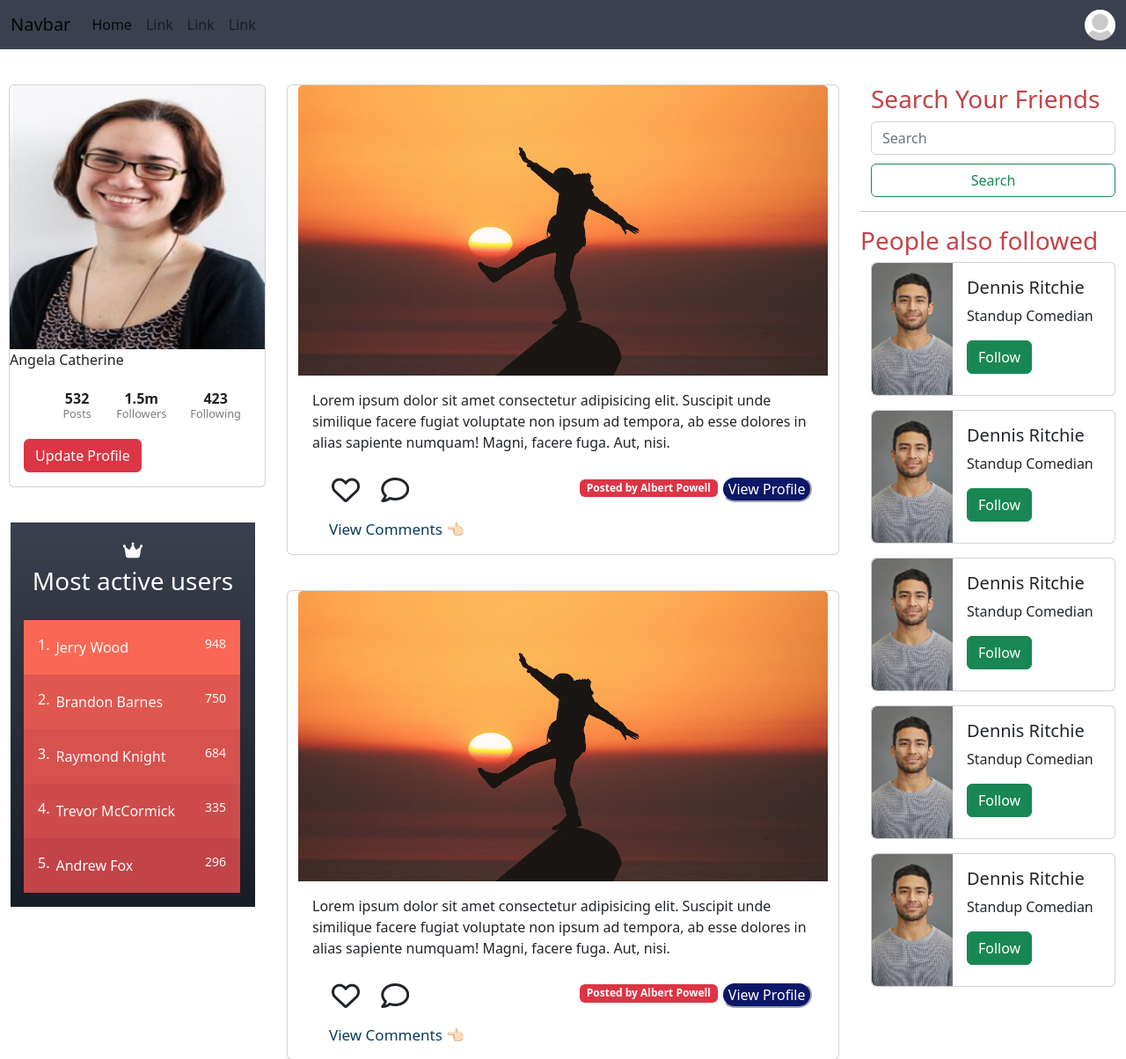
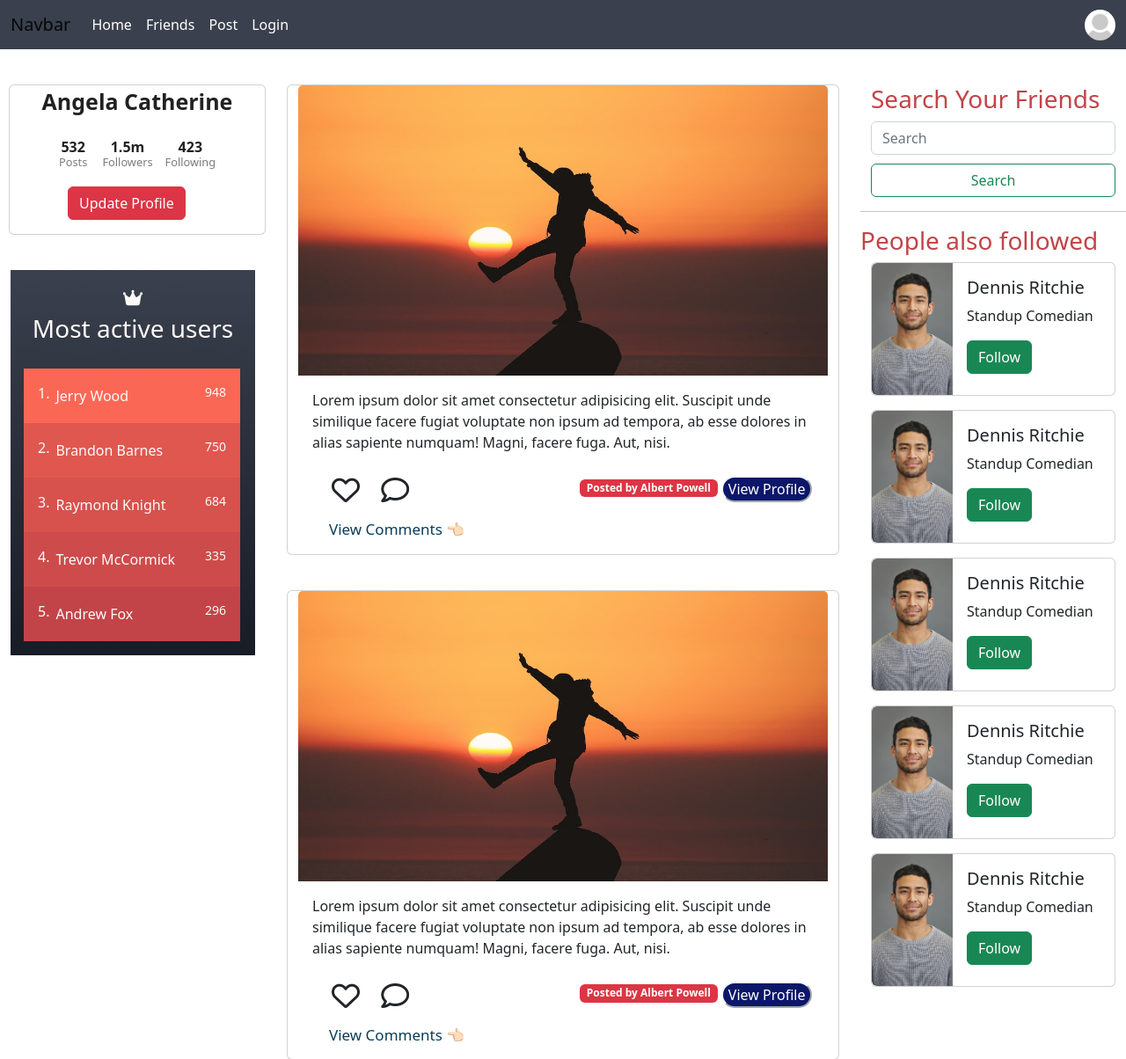
Before and after one commit to pkini2002/Social-media-web-app, a Django app: page / in a window 1280 px wide. Shown: the top 1204 px of the page at 88% size. Run offline with Django 4.2, Linux system fonts and the light colour scheme.

Commit message:
ui changes of home page

```diff
--- a/socials/base/templates/base/home.html
+++ b/socials/base/templates/base/home.html
@@ -13,31 +13,33 @@
 {% block content %}
 <div class="row">
     <div class="col">
-      <div class="card" style="margin-left:10px; margin-top: 40px;">
-        <img src="{% static 'images/friends/img-2.jpg' %}" class="card-img-top" alt="..." style="height:300px;">
-        <div class="card-title section-heading">Angela Catherine</div>
+
+      <div class="card profile-card" style="margin-left:10px; margin-top: 40px;">
+        <!-- <img src="{% static 'images/friends/img-2.jpg' %}" class="card-img-top profile-img" alt="..." style="height:300px;"> -->
+        <div class="card-title section-heading" style=" font-weight: bold;font-size: 25px;  color: #212121;text-align: center;margin-bottom: var(--bs-card-title-spacer-y);">Angela Catherine</div>
         <div class="card-body">
           <ul class="status">
-            <li>
-              <span class="status-value" style="overflow-y:hidden;">532</span>
-              <span class="status-text" style="overflow-y:hidden;">Posts</span>
+            <li class="group">
+              <span class="status-value">532</span>
+              <span class="status-text">Posts</span>
             </li>
 
-            <li>
-              <span class="status-value" style="overflow-y:hidden;">1.5m</span>
-              <span class="status-text" style="overflow-y:hidden;">Followers</span>
+            <li class="group">
+              <span class="status-value">1.5m</span>
+              <span class="status-text">Followers</span>
             </li>
 
-            <li>
-              <span class="status-value" style="overflow-y:hidden;">423</span>
-              <span class="status-text" style="overflow-y:hidden;">Following</span>
+            <li class="group last">
+              <span class="status-value">423</span>
+              <span class="status-text">Following</span>
             </li>
           </ul>
-          <button class="btn btn-danger" style="justify-content:center;text-align:center;">Update Profile</button>
+          <button class="btn btn-danger">Update Profile</button>
         </div>
       </div>
 
 
+      <!-- Leaderboard -->
         <div class="container con">
             <div class="leaderboard">
                 <div class="head">
@@ -71,6 +73,7 @@
             </div>
         </div>
       </div>
+
 
 <div class="col-6">
 <div class="card post-item container">
--- a/socials/base/urls.py
+++ b/socials/base/urls.py
@@ -11,4 +11,5 @@ urlpatterns = [
     path('signup/', views.signup,name='signup'),
     path('friends/', views.friends,name='friends'),
     path('profile/', views.profile,name='profile'),
+    path('post/', views.post,name='post'),
 ]+ static(settings.MEDIA_URL, document_root=settings.MEDIA_ROOT)
--- a/socials/base/views.py
+++ b/socials/base/views.py
@@ -88,3 +88,7 @@ def friends(request):
 def error(request):
     context={}
     return render(request,"base/404.html",context)
+
+def post(request):
+    context={}
+    return render(request,"base/post.html",context)
--- a/socials/static/styles/home.css
+++ b/socials/static/styles/home.css
@@ -180,3 +180,15 @@ a {
 	font-size: 0.8rem;
 	color: #7c7c7d;
 }
+
+.group{
+	overflow-y: hidden;
+}
+
+.btn-danger{
+     margin-left: 50px;
+}
+
+.last{
+	margin-right: 35px;
+}
--- a/socials/static/styles/style.css
+++ b/socials/static/styles/style.css
@@ -1,5 +1,8 @@
 /* All common styles will be written here */
 .navigation{
     background-color: #3a404d;
+}
+
+.nav-link{
     color: #fff;
 }
--- a/socials/templates/main.html
+++ b/socials/templates/main.html
@@ -34,16 +34,16 @@
     <div class="collapse navbar-collapse" id="navbarSupportedContent">
       <ul class="navbar-nav me-auto mb-2 mb-lg-0">
         <li class="nav-item">
-          <a class="nav-link active" aria-current="page" href="#">Home</a>
+          <a class="nav-link active" aria-current="page" href="{% url 'home' %} " style="color:white;">Home</a>
         </li>
         <li class="nav-item">
-          <a class="nav-link" href="#">Link</a>
+          <a class="nav-link" href=" {% url 'friends' %} " style="color:white;">Friends</a>
         </li>
         <li class="nav-item">
-          <a class="nav-link" href="#">Link</a>
+          <a class="nav-link" href="{% url 'post' %}" style="color:white;">Post</a>
         </li>
         <li class="nav-item">
-          <a class="nav-link" href="#">Link</a>
+          <a class="nav-link" href="{% url 'login' %}" style="color:white;">Login</a>
         </li>
       </ul>
       <li class="d-flex" style="color:white;">
```
Also changed, not shown: README.md, socials/base/templates/base/post.html (added).
